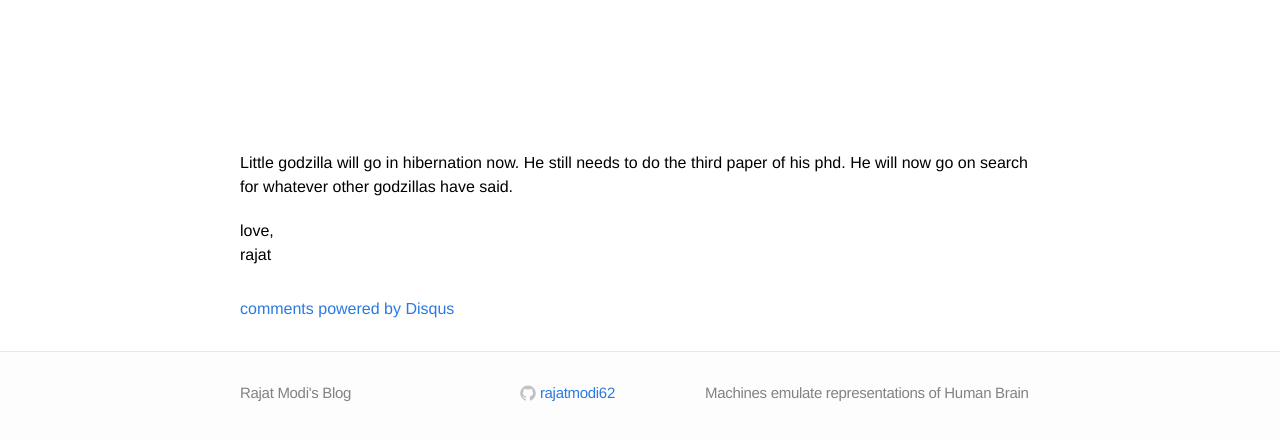
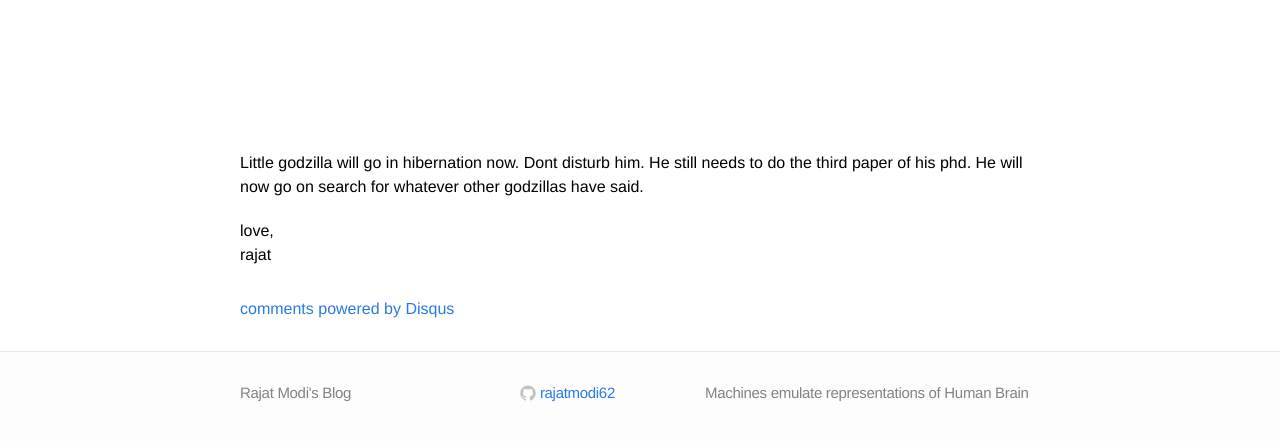
Before and after one commit to rajatmodi62/rajatmodi62.github.io, a Jekyll site: the page built from _posts/2024-10-26-hinton_apm.md, in a window 1280 px wide and 900 px high, scrolled down 16718 px, cut to the strip 451-892 px from the top of the window. Built offline with Jekyll 4.4.1, drawn with Linux system fonts in a browser that asks for light colours; comment, search, counter and statistics services are not loaded.

```diff
--- a/_posts/2024-10-26-hinton_apm.md
+++ b/_posts/2024-10-26-hinton_apm.md
@@ -257,7 +257,7 @@ Ok, here are the videos I promised:
     <iframe width="560" height="315" src="https://www.youtube.com/embed/2yTltN_GZs4?si=3BZz2l3QU9EPhytd" title="YouTube video player" frameborder="0" allow="accelerometer; autoplay; clipboard-write; encrypted-media; gyroscope; picture-in-picture; web-share" referrerpolicy="strict-origin-when-cross-origin" allowfullscreen></iframe>
 </div>
 
-Little godzilla will go in hibernation now. He still needs to do the third paper of his phd. He will now go on search for whatever other godzillas have said.
+Little godzilla will go in hibernation now. Dont disturb him. He still needs to do the third paper of his phd. He will now go on search for whatever other godzillas have said.
 
 love, <br>
 rajat
```
